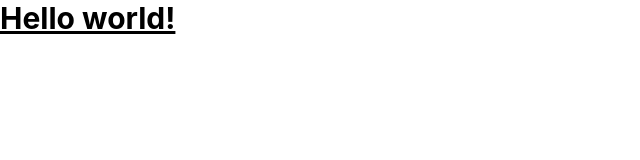
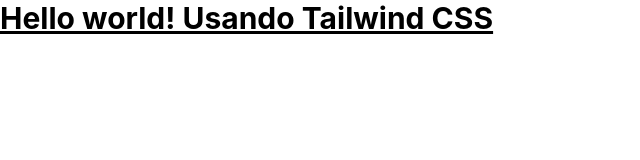
Before and after one commit to shini66/Clase18-MT, a website: page src/index.html in a window 1280 px wide. Shown: the whole page, without its empty margins (0-640 px from the left). Drawn offline with nearby package versions, Linux system fonts and the light colour scheme; files that its build step writes are made by us from their sources.

Commit message:
Update h1 to mention Tailwind CSS
Modify src/index.html h1 text from "Hello world!" to "Hello world! Usando Tailwind CSS" to indicate the project is using Tailwind CSS. Small content update with no functional changes.

```diff
--- a/src/index.html
+++ b/src/index.html
@@ -8,7 +8,7 @@
 </head>
 <body>
     <h1 class="text-3xl font-bold underline">
-        Hello world!
+        Hello world! Usando Tailwind CSS
     </h1>
 </body>
 </html>
```
